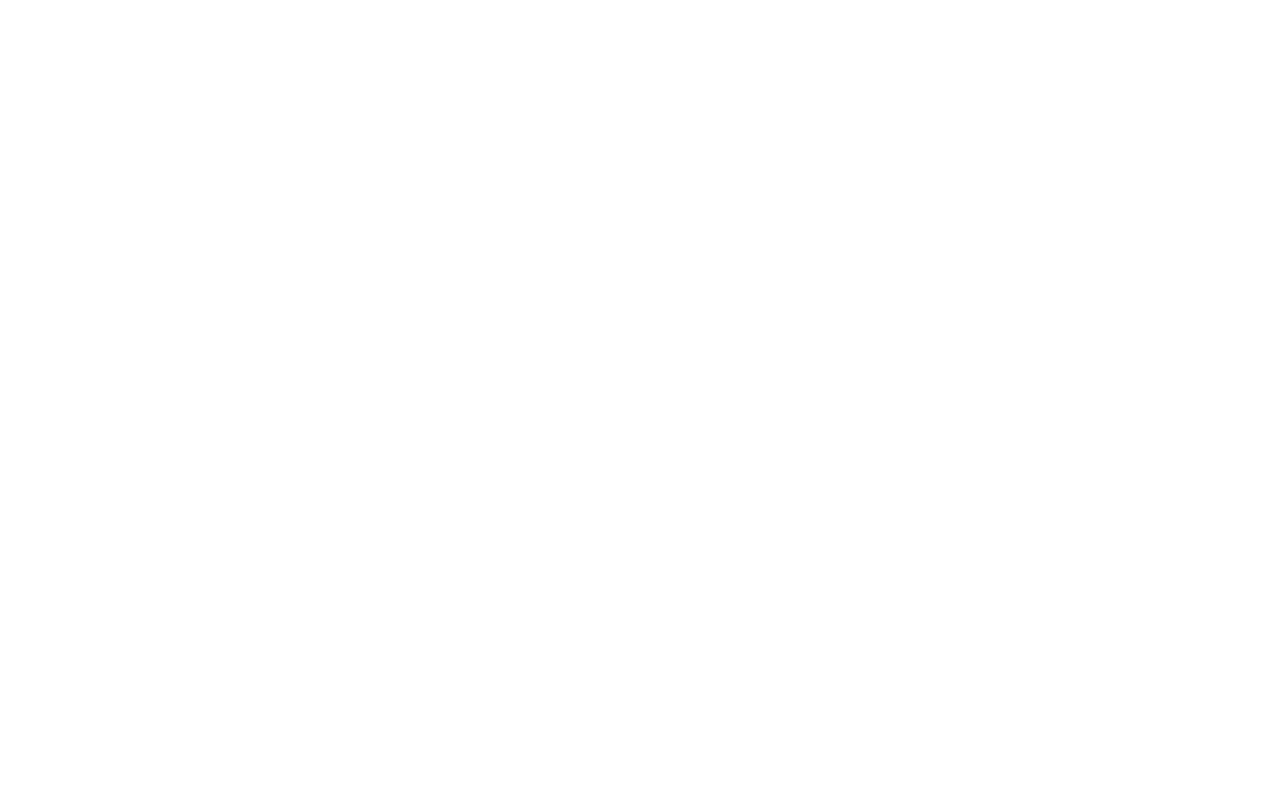
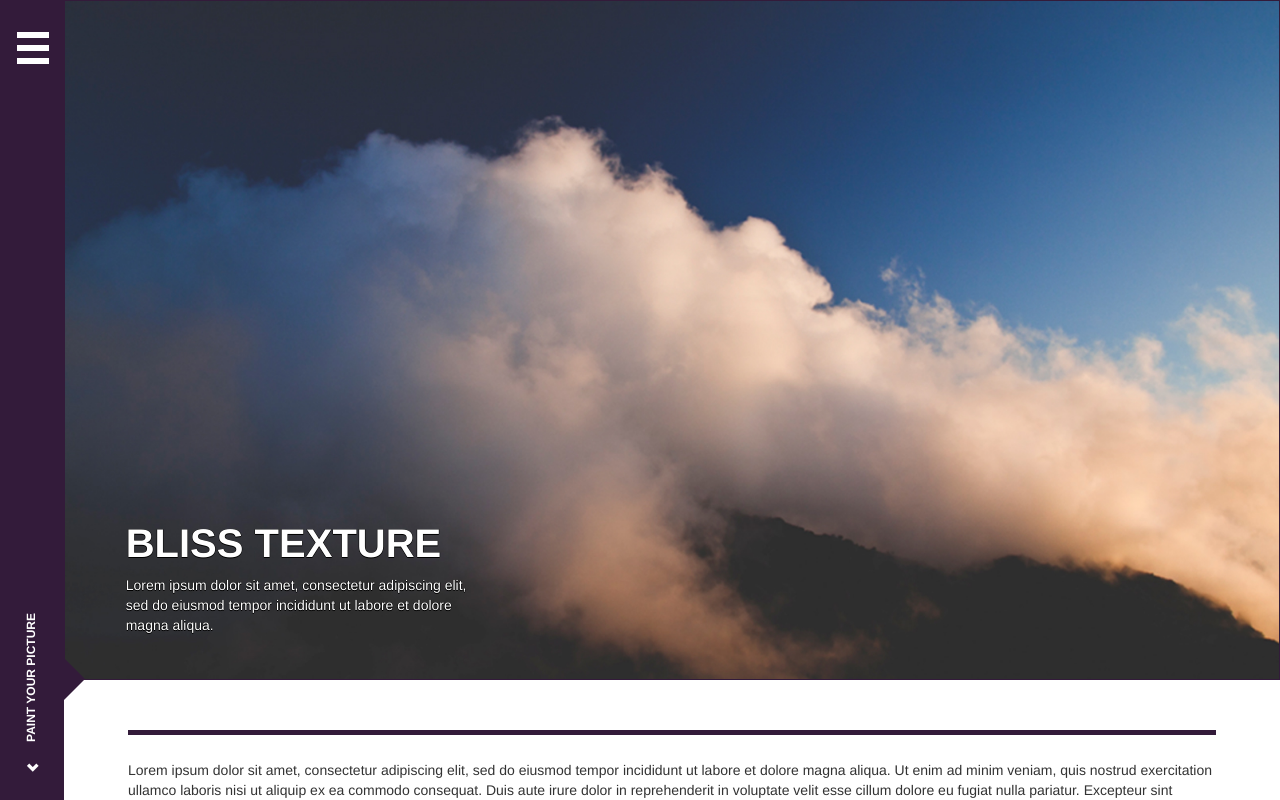
Before and after one commit to 2juicy/EpicGamesExercise, a React (Create React App) app: page /subpage in a window 1280 px wide. Shown: the top 800 px of the page. Built offline with nearby package versions, Linux system fonts and the light colour scheme.

Commit message:
rename bliss to subpage

```diff
--- a/src/App.js
+++ b/src/App.js
@@ -1,7 +1,7 @@
 import React, { Component } from "react";
 import Home from "./pages/home/Home";
 import Landing from "./pages/landing/Landing";
-import Bliss from "./pages/bliss/Bliss";
+import Subpage from "./pages/subpage/Subpage";
 import { Switch, Route } from "react-router";
 
 class App extends Component {
@@ -22,7 +22,7 @@ class App extends Component {
           <Switch>
             <Route exact path="/" component={Home} />
             <Route exact path="/landing" component={Landing} />
-            <Route exact path="/bliss" component={Bliss} />
+            <Route exact path="/subpage" component={Subpage} />
           </Switch>
         </div>
       </div>
--- a/src/components/Scroll/Scroll.js
+++ b/src/components/Scroll/Scroll.js
@@ -26,8 +26,8 @@ export default function Scroll({ height }) {
         <a id="landing" className="menu-item" href="/landing">
           <span className="glyphicon glyphicon-road" /> Landing
         </a>
-        <a id="bliss" className="menu-item" href="/bliss">
-          <span className="glyphicon glyphicon-picture" /> Bliss
+        <a id="bliss" className="menu-item" href="/subpage">
+          <span className="glyphicon glyphicon-picture" /> Subpage
         </a>
       </Menu>
       <div className="scrollbar" style={{ height }}>
--- a/src/pages/bliss/Bliss.css
+++ /dev/null
@@ -1,3 +0,0 @@
-.bliss {
-  background: rgb(51, 27, 58);
-}
--- a/src/pages/landing/Landing.css
+++ b/src/pages/landing/Landing.css
@@ -1,4 +1,8 @@
 .landing {
+  background: rgb(51, 27, 58);
+}
+
+.subpage {
   background: rgb(51, 27, 58);
 }
 
--- a/src/pages/bliss/Bliss.js
+++ b/src/pages/subpage/Subpage.js
@@ -4,9 +4,8 @@ import Scroll from "../../components/Scroll/Scroll";
 import Article from "../../components/Article/Article";
 import Signature from "../../components/Signature/Signature";
 import Footer from "../../components/Footer/Footer";
-import "./Bliss.css";
 
-export default function Bliss() {
+export default function Subpage() {
   useEffect(() => {
     window.scrollTo(0, 0);
   }, []);
@@ -24,7 +23,7 @@ export default function Bliss() {
     setHeight(Math.max(document.documentElement.clientHeight));
 
   return (
-    <div className="bliss">
+    <div className="subpage">
       <Scroll height={height} />
       <Article height={height * 0.85} />
       <Signature signature={content.signature[0]} height={height} />
```
